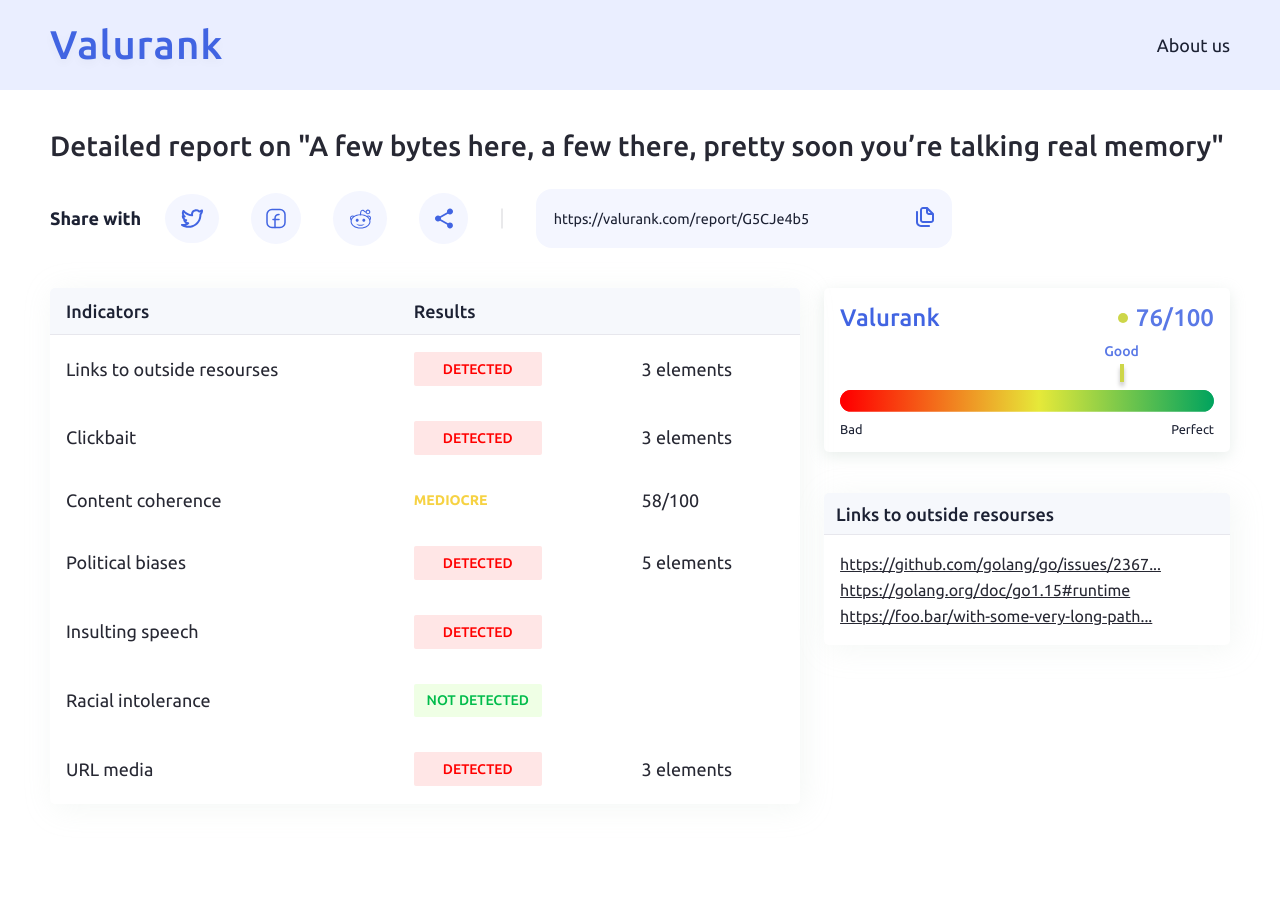
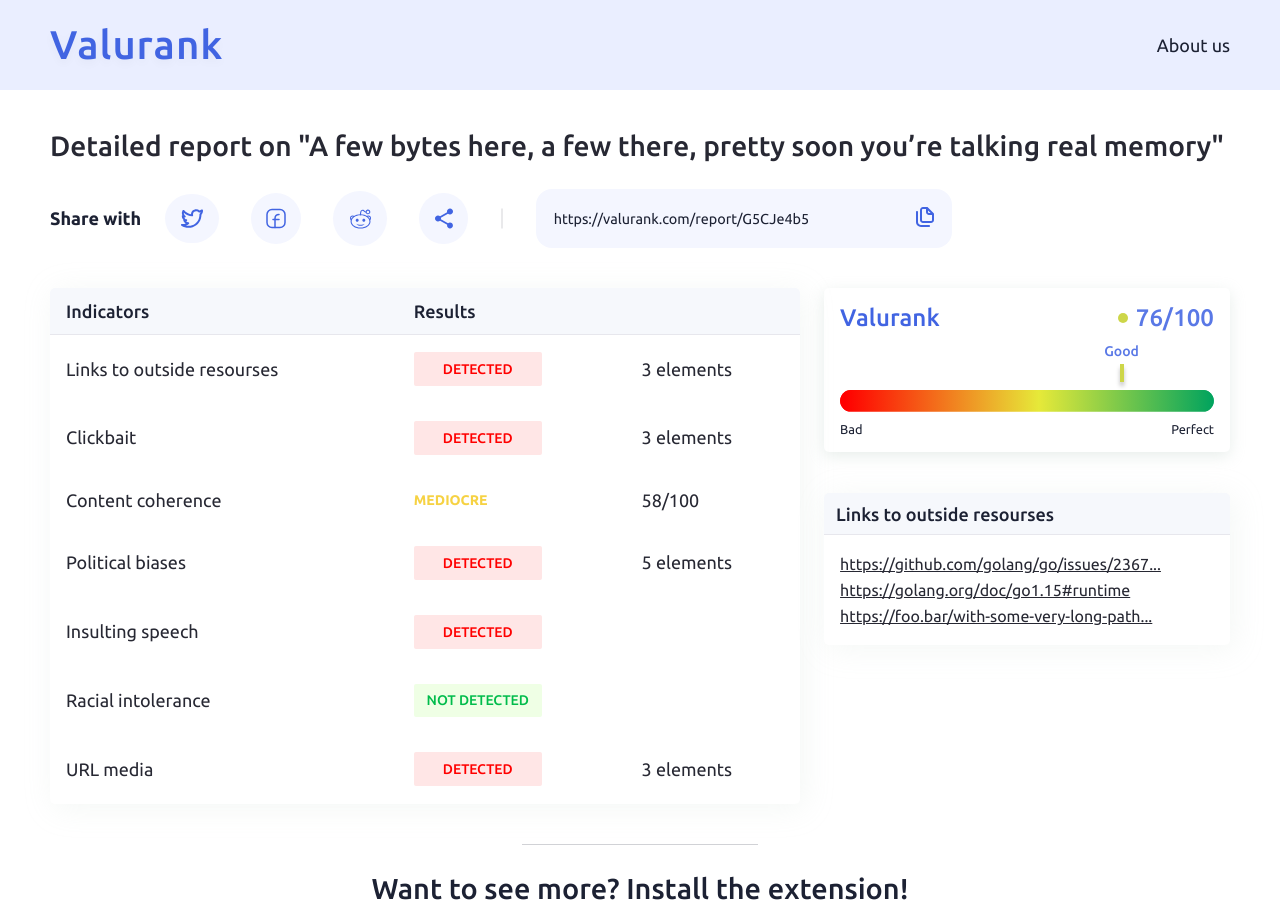
Before and after one commit to kindrakevychn/Next-report, a Next.js app: page / in a window 1280 px wide. Shown: the top 919 px of the page. Before the commit the page ends 844 px from the top, so only its background shows below. Built offline with nearby package versions, Linux system fonts and the light colour scheme.

Commit message:
Index: add ExtensionBanner

```diff
--- a/pages/index.jsx
+++ b/pages/index.jsx
@@ -9,6 +9,7 @@ import CopyText from '../components/copy-text';
 import Score from '../components/score';
 import Error from '../components/error';
 import List from '../components/list';
+import ExtensionBanner from '../components/extension-banner';
 import Indicators, {
     DetectedIndicator,
     ScoreIndicator
@@ -149,6 +150,10 @@ function Report({data}) {
                     />
                 </div>
             </div>
+            <div
+                className={reportStyles.bannerSeparator}
+            />
+            <ExtensionBanner />
         </>
     );
 }
--- a/pages/report.module.css
+++ b/pages/report.module.css
@@ -26,6 +26,12 @@
   flex-grow: 1;
 }
 
+.bannerSeparator {
+  border-top: 1px solid rgba(28, 33, 51, .2);
+  width: 20%;
+  margin: 1.7rem auto;
+}
+
 @media only screen and (max-width: 425px) {
   .articleTitle {
     display: block;
```
